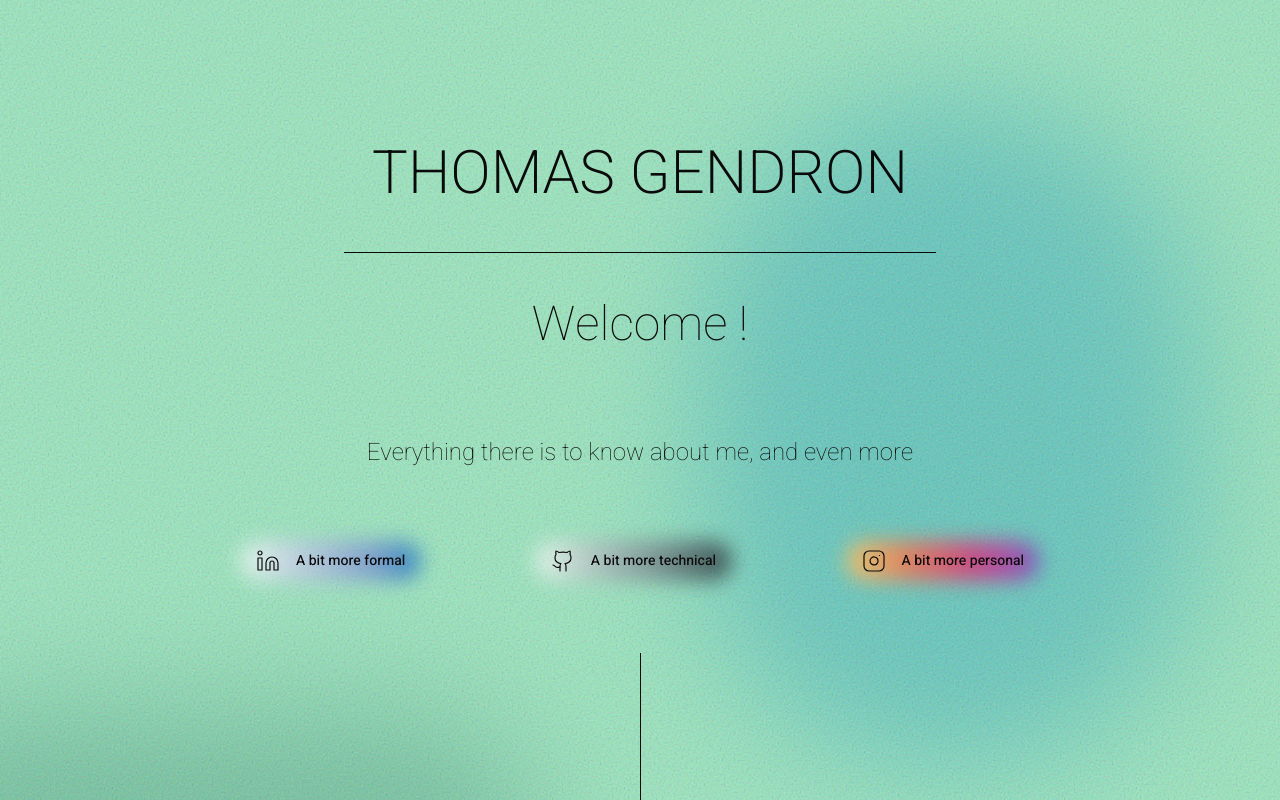
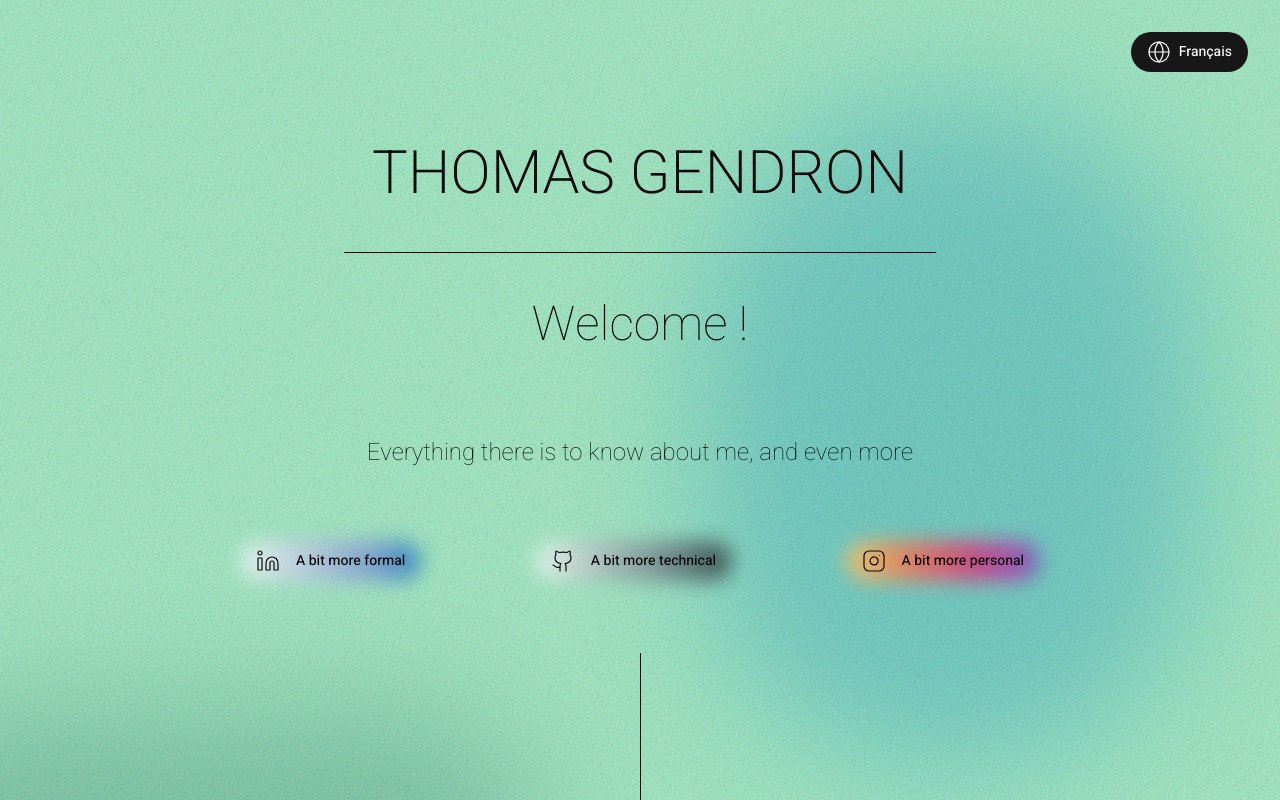
Before and after one commit to Tomspace900/thomasgendron.fr_V2, a Next.js app: page /en in a window 1280 px wide. Shown: the top 800 px of the page. Built offline with nearby package versions, Linux system fonts and the light colour scheme.

Commit message:
[feat] Locale switcher

```diff
--- a/app/[locale]/layout.tsx
+++ b/app/[locale]/layout.tsx
@@ -2,6 +2,7 @@ import type { Metadata } from "next";
 import { Heebo } from "next/font/google";
 import "@/app/globals.css";
 import { Toaster } from "@/components/ui/toaster";
+import { NextIntlClientProvider, useMessages } from "next-intl";
 
 const font = Heebo({
 	subsets: ["latin"],
@@ -27,18 +28,20 @@ const backgroundDots = (
 	</>
 );
 
-export default function RootLayout({
-	children,
-	params: { locale },
-}: Readonly<{
+type RootLayoutProps = {
 	children: React.ReactNode;
-	params: { locale: string };
-}>) {
+	params: { locale: Locale };
+};
+
+export default function RootLayout({ children, params: { locale } }: RootLayoutProps) {
+	const content = useMessages();
 	return (
 		<html lang={locale} className={`${font.variable} font-sans font-light`}>
 			<body className='bg-background w-full flex justify-center z-0 relative'>
-				{children}
-				{grainyBackground}
+				<NextIntlClientProvider messages={content}>
+					{children}
+					{grainyBackground}
+				</NextIntlClientProvider>
 			</body>
 
 			{backgroundDots}
--- a/app/[locale]/page.tsx
+++ b/app/[locale]/page.tsx
@@ -1,4 +1,5 @@
 import { Button } from "@/components/ui/button";
+import LocaleSwitcher from "@/components/LocaleSwitcher";
 import { Github, Instagram, Linkedin } from "lucide-react";
 import Link from "next/link";
 import { useTranslations } from "next-intl";
@@ -11,6 +12,9 @@ export default function Home() {
 			<div className='h-[1px] w-1/2 bg-foreground'></div>
 			<span className='text-5xl font-thin'>{t("welcome")}</span>
 			<span className='text-2xl font-thin mt-10'>{t("subWelcome")}</span>
+			<div className='fixed sm:top-8 top-2 sm:right-8 right-2'>
+				<LocaleSwitcher />
+			</div>
 			<div className='flex flex-col sm:flex-row items-center my-6 sm:gap-0 gap-8 justify-between max-w-[800px] w-full'>
 				<Button asChild variant={"custom"} className='socials linkedin w-fit'>
 					<Link href='https://www.linkedin.com/in/gendron-thomas/' target='_blank'>
--- /dev/null
+++ b/components/LocaleSwitcher.tsx
@@ -0,0 +1,24 @@
+"use client";
+
+import { useLocale, useTranslations } from "next-intl";
+import { Button } from "./ui/button";
+import { useRouter } from "next/navigation";
+import { Globe } from "lucide-react";
+
+export default function LocaleSwitcher() {
+	const t = useTranslations("LocaleSwitcher");
+	const locale = useLocale();
+	const router = useRouter();
+
+	function handleChangeLocale(newLocale: Locale): void {
+		document.cookie = `NEXT_LOCALE=${newLocale}; path=/; max-age=31536000; SameSite=Lax`;
+		router.refresh();
+	}
+
+	return (
+		<Button onClick={() => handleChangeLocale(locale === "fr" ? "en" : "fr")}>
+			<Globe className='mr-2 h-6 w-6 stroke-[1.2]' />
+			{locale === "fr" ? t("en") : t("fr")}
+		</Button>
+	);
+}
--- a/content/en.json
+++ b/content/en.json
@@ -1,4 +1,9 @@
 {
+	"LocaleSwitcher": {
+		"current": "English",
+		"fr": "Français",
+		"en": "English"
+	},
 	"landing": {
 		"welcome": "Welcome !",
 		"subWelcome": "Everything there is to know about me, and even more",
--- a/content/fr.json
+++ b/content/fr.json
@@ -1,4 +1,9 @@
 {
+	"LocaleSwitcher": {
+		"current": "Français",
+		"fr": "Français",
+		"en": "English"
+	},
 	"landing": {
 		"welcome": "Bienvenue !",
 		"subWelcome": "Tout ce qu'il y a à savoir sur moi, et même davantage",
--- a/i18n.ts
+++ b/i18n.ts
@@ -3,12 +3,14 @@ import { notFound } from "next/navigation";
 import { locales } from "./middleware";
 
 export default getRequestConfig(async ({ locale }) => {
+	const baseLocale = new Intl.Locale(locale).baseName;
+
 	// Validate that the incoming `locale` parameter is valid
-	if (!locales.includes(locale as any)) {
+	if (!locales.includes(baseLocale as any)) {
 		notFound();
 	}
 
 	return {
-		messages: (await import(`@/content/${locale}.json`)).default,
+		messages: (await import(`@/content/${baseLocale}.json`)).default,
 	};
 });
--- a/middleware.ts
+++ b/middleware.ts
@@ -1,14 +1,20 @@
 import createMiddleware from "next-intl/middleware";
+import { NextRequest, NextResponse } from "next/server";
 
 // A list of all locales that are supported
-export const locales = ["fr", "en"];
+export const locales: Locale[] = ["fr", "en"];
 
-export default createMiddleware({
-	locales: locales,
-
+const nextIntlMiddleware = createMiddleware({
+	locales,
 	// Used when no locale matches
 	defaultLocale: "fr",
+	// never show the locale prefix in the URL
+	localePrefix: "never",
 });
+
+export default function middleware(req: NextRequest): NextResponse {
+	return nextIntlMiddleware(req);
+}
 
 export const config = {
 	// Match only internationalized pathnames
```
Also changed, not shown: global.d.ts (added, +7 -0 lines).
